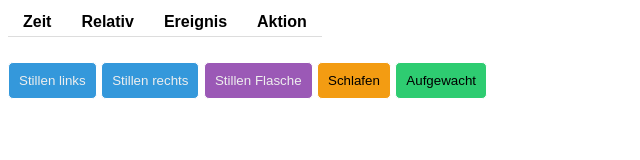
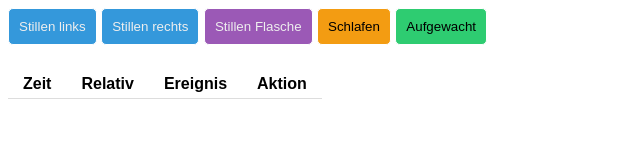
Before and after one commit to johndoe31415/emmylog, a plain HTML site: page index.html in a window 1280 px wide. Shown: the whole page, without its empty margins (0-640 px from the left). Drawn offline with Linux system fonts and the light colour scheme; no server answers.

Commit message:
Make buttons appear on top
Switch display table and buttons around in the UI.

```diff
--- a/index.html
+++ b/index.html
@@ -7,6 +7,14 @@
 		<script language="JavaScript" src="sprintf.min.js"></script>
 	</head>
 	<body>
+		<div class="buttons">
+			<button id="btn_nurse_left" class="action_btn">Stillen links</button>
+			<button id="btn_nurse_right" class="action_btn">Stillen rechts</button>
+			<button id="btn_nurse_bottle" class="action_btn">Stillen Flasche</button>
+			<button id="btn_sleep" class="action_btn">Schlafen</button>
+			<button id="btn_wake" class="action_btn">Aufgewacht</button>
+		</div>
+
 		<table id="events">
 			<thead>
 				<tr>
@@ -20,14 +28,6 @@
 			</tbody>
 		</table>
 
-		<div class="buttons">
-			<button id="btn_nurse_left" class="action_btn">Stillen links</button>
-			<button id="btn_nurse_right" class="action_btn">Stillen rechts</button>
-			<button id="btn_nurse_bottle" class="action_btn">Stillen Flasche</button>
-			<button id="btn_sleep" class="action_btn">Schlafen</button>
-			<button id="btn_wake" class="action_btn">Aufgewacht</button>
-		</div>
-
 		<script language="JavaScript" type="module" src="index.js"></script>
 	</body>
 </html>
--- a/style.css
+++ b/style.css
@@ -19,7 +19,7 @@ td.last24hrs {
 }
 
 div.buttons {
-	margin-top: 25px;
+	margin-bottom: 25px;
 }
 
 #btn_sleep {
```
